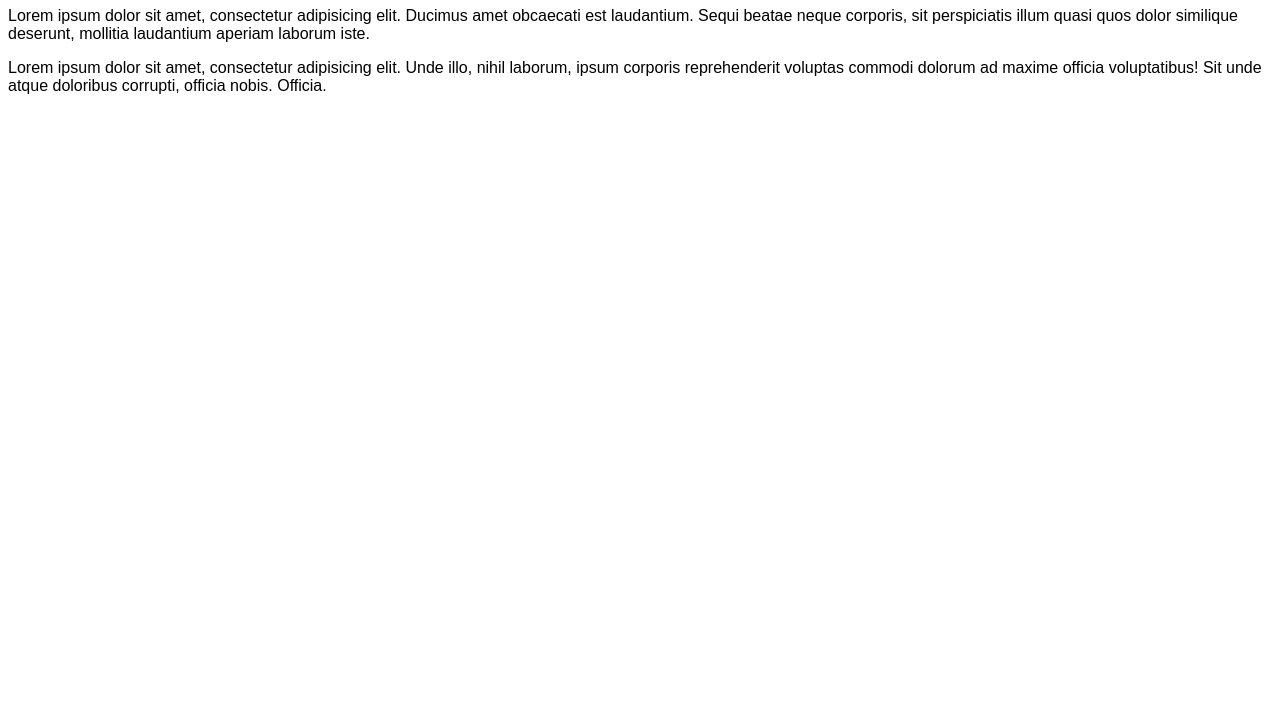
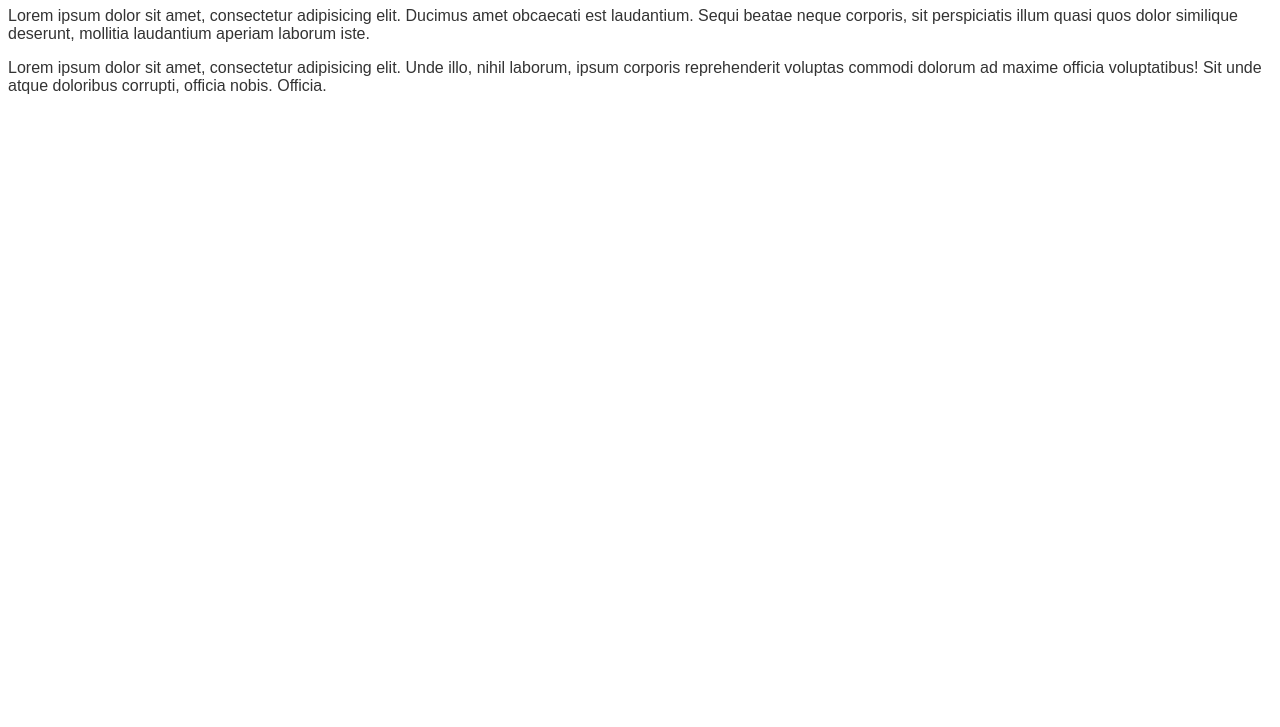
Before and after one commit to faisalafandi21/try-git-remote-2, a plain HTML site: page index.html in a window 1280 px wide. Shown: the part 73-800 px from the top of the page. Drawn offline with Linux system fonts and the light colour scheme.

Commit message:
Menambahkan codingan css warna background dan color

```diff
--- a/style.css
+++ b/style.css
@@ -1,4 +1,6 @@
 body {
 	max-width: 1366px;
 	font-family: arial;
+	background-color: #fff;
+	color: #333;
 }
```
